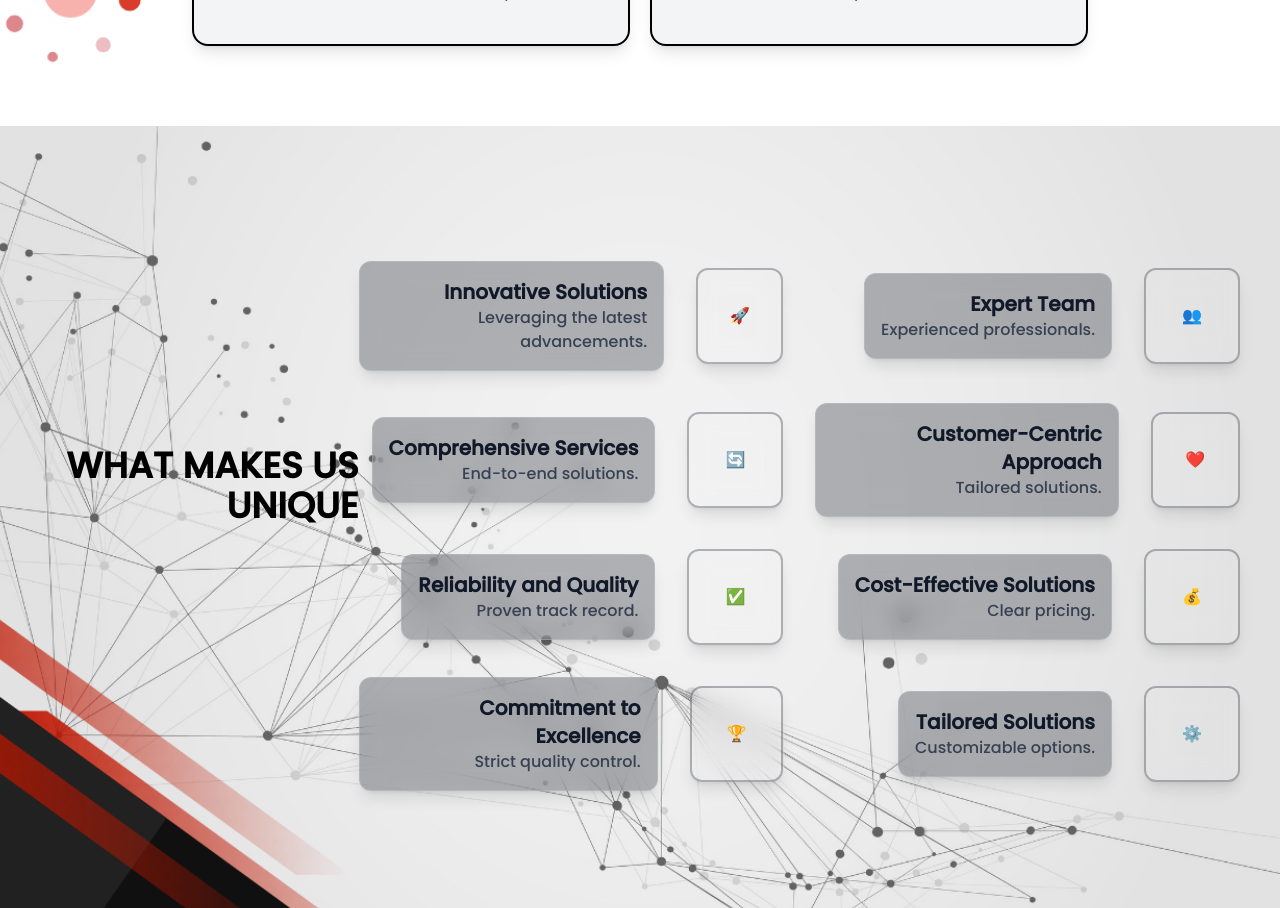
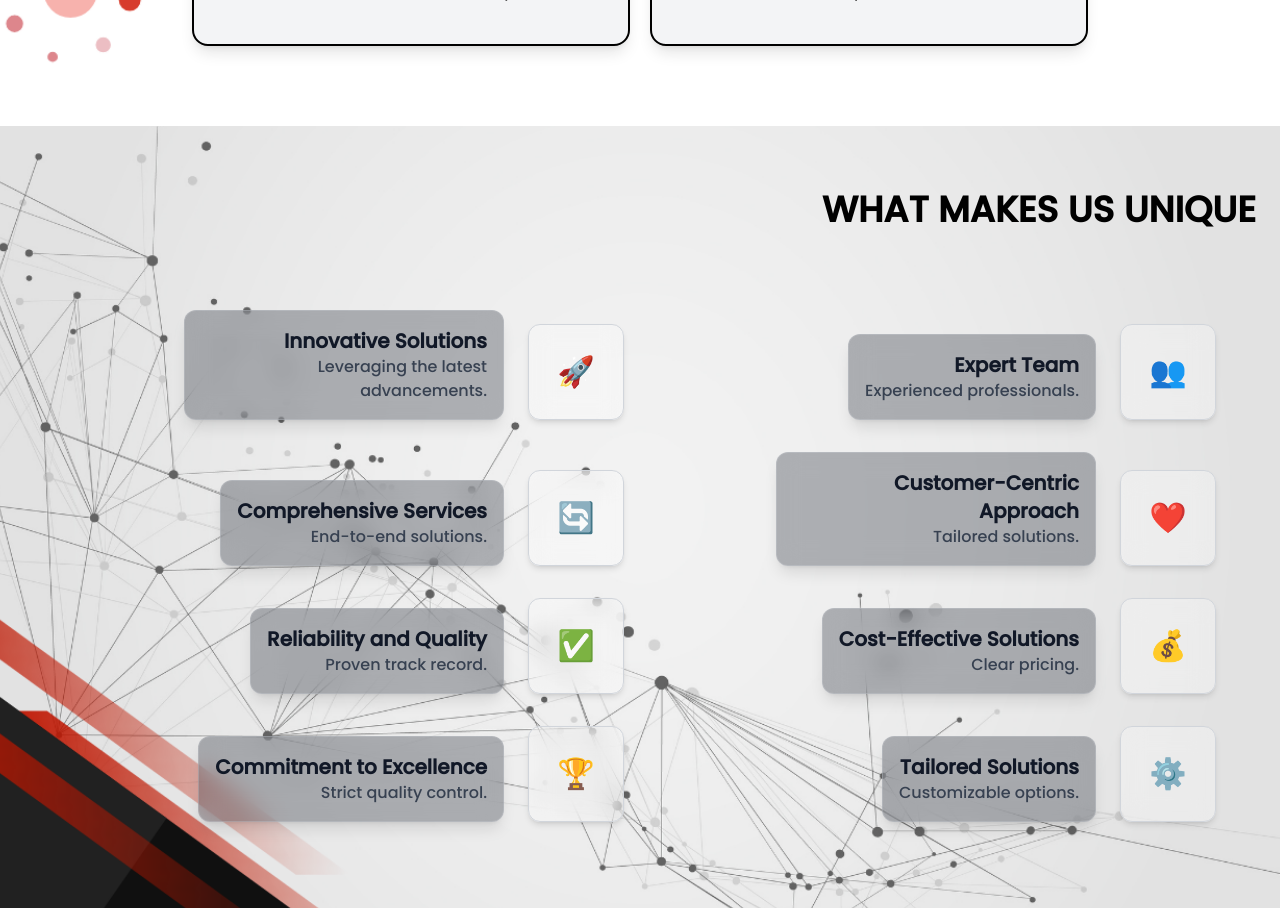
Before and after one commit to Anjali85220/1networks, a React (Create React App) app: page / in a window 1280 px wide. Shown: the part 2520-3428 px from the top of the page. Built offline with nearby package versions, Linux system fonts and the light colour scheme.

Commit message:
Responsiveness added

```diff
--- a/src/components/About.jsx
+++ b/src/components/About.jsx
@@ -22,10 +22,10 @@ export default function About() {
   className="relative min-h-screen bg-no-repeat bg-cover bg-center flex items-center font-[Poppins] pt-32"
   style={{ backgroundImage: `url(${aboutBg})` }}
 >
+  <div className="relative z-10 w-full md:w-3/4 lg:w-2/3 ml-auto mr-0 px-6 sm:px-10 md:px-20 py-10 space-y-10">
 
-        <div className="relative z-10 w-full md:w-3/4 lg:w-2/3 ml-auto mr-0 px-20 py-10 space-y-10">
-          {/* Mission + Vision */}
-          <div className="grid grid-cols-1 md:grid-cols-2 gap-10 ">
+    {/* Vision + Mission + Spiral grouped */}
+    <div className="grid grid-cols-1 md:grid-cols-2 gap-10">
       {/* Our Vision */}
       <motion.div
         initial={{ scale: 0.8, opacity: 0 }}
@@ -62,14 +62,13 @@ export default function About() {
           and success for our clients.
         </p>
       </motion.div>
-          </div>
 
-          {/* Spiral Story */}
+      {/* Spiral Story – ⬇️ now included in same grid so it stacks on mobile */}
       <motion.div
         initial={{ scale: 0.8, opacity: 0 }}
         animate={{ scale: 1, opacity: 1 }}
         transition={{ duration: 0.6, ease: "easeOut", delay: 0.4 }}
-            className="mt-12 w-full bg-gray-100 border-2 border-black rounded-2xl shadow-xl p-8"
+        className="w-full md:col-span-2 bg-gray-100 border-2 border-black rounded-2xl shadow-xl p-8"
       >
         <h2 className="inline-block px-5 py-2 mb-5 text-xl md:text-2xl font-semibold tracking-wide text-black rounded-full border-2 border-black bg-red-600 shadow-md">
           The Spiral Story
@@ -94,7 +93,9 @@ export default function About() {
         </div>
       </motion.div>
     </div>
+  </div>
 </section>
+
 
       {/* === Section 2: Our Values === */}
       <section
@@ -129,34 +130,63 @@ export default function About() {
         </div>
       </section>
 {/* === Section 3: What Makes Us Unique === */}
+{/* === Section 3: What Makes Us Unique === */}
 <section
-  className="relative min-h-screen bg-no-repeat bg-cover bg-center flex items-center font-[Poppins] px-10 py-20 font-[Poppins] bg-no-repeat bg-cover bg-center"
-  style={{ backgroundImage: `url(${require("../assets/about3.png")})` }}
+  className={`
+    relative min-h-screen font-[Poppins] px-6 py-16
+    ${"md:bg-no-repeat md:bg-cover md:bg-center"}
+  `}
+  style={{
+    backgroundImage: window.innerWidth >= 768 ? `url(${require("../assets/about3.png")})` : "none",
+  }}
 >
-  {/* Title without box */}
+  {/* Background animation only on mobile */}
+  <div className="absolute inset-0 md:hidden overflow-hidden">
+    {/* Red Circle */}
+    <motion.div
+      className="w-40 h-40 bg-red-400/40 rounded-full absolute top-10 left-6 blur-2xl"
+      animate={{ y: [0, -30, 0], opacity: [0.5, 0.8, 0.5] }}
+      transition={{ duration: 6, repeat: Infinity, ease: "easeInOut" }}
+    />
+    {/* Black Circle */}
+    <motion.div
+      className="w-32 h-32 bg-black/20 rounded-full absolute bottom-16 right-8 blur-xl"
+      animate={{ y: [0, 40, 0], opacity: [0.3, 0.6, 0.3] }}
+      transition={{ duration: 8, repeat: Infinity, ease: "easeInOut" }}
+    />
+    {/* White Circle */}
+    <motion.div
+      className="w-28 h-28 bg-white/30 rounded-full absolute top-1/2 left-1/3 blur-xl"
+      animate={{ y: [0, -20, 0], opacity: [0.4, 0.7, 0.4] }}
+      transition={{ duration: 7, repeat: Infinity, ease: "easeInOut" }}
+    />
+  </div>
+
+  {/* Title */}
   <motion.h2
     initial={{ opacity: 0, y: -50 }}
-    animate={{ opacity: 1, y: 0 }}
+    whileInView={{ opacity: 1, y: 0 }}
+    viewport={{ once: true }}
     transition={{ duration: 0.8 }}
-    className="text-3xl md:text-4xl font-bold text-black mb-20 text-right"
+    className="relative z-10 text-3xl md:text-4xl font-bold text-black mb-12 md:mb-20 text-center md:text-right"
   >
     WHAT MAKES US UNIQUE
   </motion.h2>
 
   {/* Values Grid */}
-  <div className="relative grid grid-cols-1 md:grid-cols-2 gap-8 w-full max-w-6xl">
+  <div className="relative z-10 grid grid-cols-1 md:grid-cols-2 gap-8 w-full max-w-6xl mx-auto">
     {uniqueValues.map((value, index) => (
       <motion.div
         key={index}
-        initial={{ opacity: 0, x: 50 }}
-        whileInView={{ opacity: 1, x: 0 }}
+        initial={{ opacity: 0, y: 30 }}
+        whileInView={{ opacity: 1, y: 0 }}
         viewport={{ once: true }}
         transition={{ duration: 0.6, delay: index * 0.1 }}
-        className="flex items-center justify-end space-x-6 md:space-x-8"
+        className="flex flex-col md:flex-row items-center md:items-end md:justify-end space-y-4 md:space-y-0 md:space-x-6"
       >
-        {/* Glassmorphic Text Box */}
-        <div className="max-w-xs text-right p-4 rounded-xl bg-gray-900/30 backdrop-blur-md shadow-lg border border-gray-300/30">
-          <h3 className="text-lg md:text-xl font-semibold text-gray-900">
+        {/* Text Box */}
+        <div className="max-w-xs text-center md:text-right p-4 rounded-xl bg-gray-100/80 md:bg-gray-900/30 md:backdrop-blur-md shadow-lg border border-gray-300/30">
+          <h3 className="text-lg md:text-xl font-semibold text-black md:text-gray-900">
             {value.title}
           </h3>
           <p className="text-sm md:text-base leading-relaxed text-gray-700">
@@ -164,14 +194,14 @@ export default function About() {
           </p>
         </div>
 
-        {/* Glassmorphic Icon Box */}
-        <div className="w-24 h-24 flex items-center justify-center rounded-xl bg-white-500/30 backdrop-blur-md shadow-lg border-2 border-gray-900/30">
-          {value.icon}
+        {/* Icon Box */}
+        <div className="w-16 h-16 md:w-24 md:h-24 flex items-center justify-center rounded-xl bg-white shadow-md md:bg-white/30 md:backdrop-blur-md border border-gray-300">
+          <span className="text-2xl md:text-3xl">{value.icon}</span>
         </div>
       </motion.div>
     ))}
   </div>
-
-</section>    </>
+</section>
+   </>
   );
 }
--- a/src/components/Services.jsx
+++ b/src/components/Services.jsx
@@ -14,12 +14,12 @@ const items = [
 
 export default function Services() {
   return (
-     <section
+    <section
       id="services"
       className="relative pt-28 pb-24 px-8 font-[Poppins] scroll-mt-24 bg-cover bg-center bg-no-repeat"
-      style={{ backgroundImage: `url(${serviceBg})` }} // ✅ background applied
+      style={{ backgroundImage: `url(${serviceBg})` }}
     >
-
+      {/* Section heading */}
       <div className="text-center mb-12">
         <h2 className="text-3xl font-bold text-gray-800 mb-4">Our Services</h2>
         <p className="text-lg text-gray-600 max-w-2xl mx-auto">
@@ -28,7 +28,7 @@ export default function Services() {
       </div>
 
       {/* Grid of services */}
-      <div className="grid grid-cols-1 sm:grid-cols-2 lg:grid-cols-4 gap-4 max-w-7xl mx-auto">
+      <div className="grid grid-cols-2 sm:grid-cols-2 lg:grid-cols-4 gap-4 max-w-7xl mx-auto">
         {items.map((item, index) => (
           <motion.div
             key={index}
@@ -36,11 +36,11 @@ export default function Services() {
             whileInView={{ opacity: 1, y: 0 }}
             transition={{ duration: 0.5, delay: index * 0.1 }}
             viewport={{ once: true }}
-            className="bg-white/70 backdrop-blur-lg border border-gray-200 shadow-xl p-6 rounded-2xl hover:scale-105 hover:shadow-2xl transition transform duration-300"
+            className="bg-white/70 backdrop-blur-lg border border-gray-200 shadow-xl p-4 sm:p-6 rounded-2xl hover:scale-105 hover:shadow-2xl transition transform duration-300 text-center"
           >
-            <div className="text-5xl mb-4">{item.icon}</div>
-            <h3 className="text-xl font-semibold text-gray-800 mb-2">{item.title}</h3>
-            <p className="text-gray-600 text-sm">{item.desc}</p>
+            <div className="text-3xl sm:text-5xl mb-3">{item.icon}</div>
+            <h3 className="text-base sm:text-xl font-semibold text-gray-800 mb-2">{item.title}</h3>
+            <p className="text-gray-600 text-xs sm:text-sm">{item.desc}</p>
           </motion.div>
         ))}
       </div>
```
Lines whose indentation alone changed are shown as unchanged.
